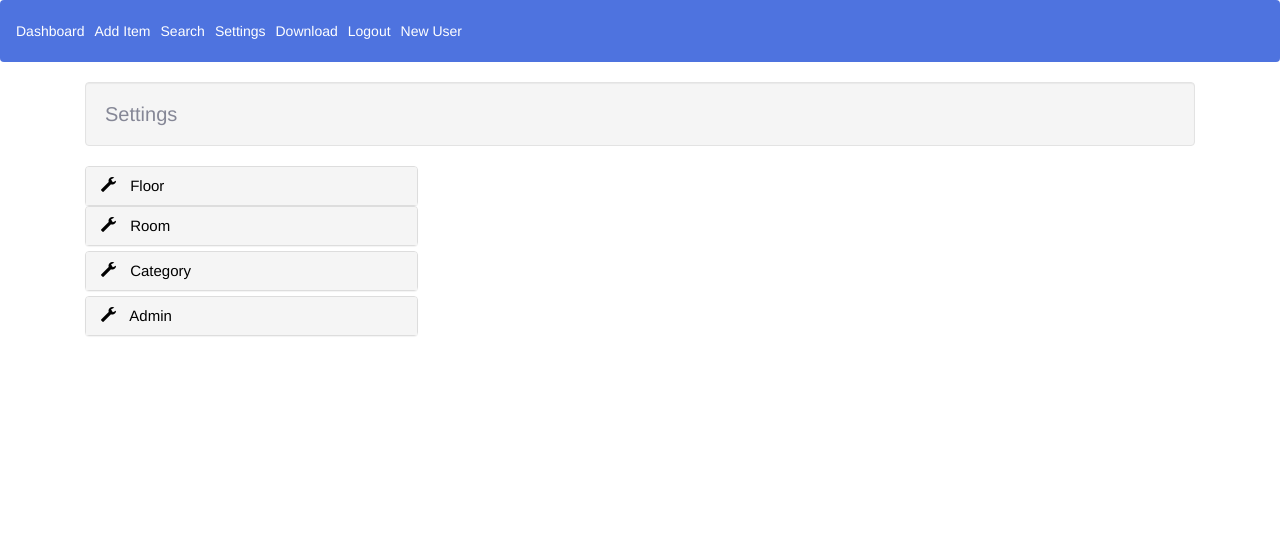
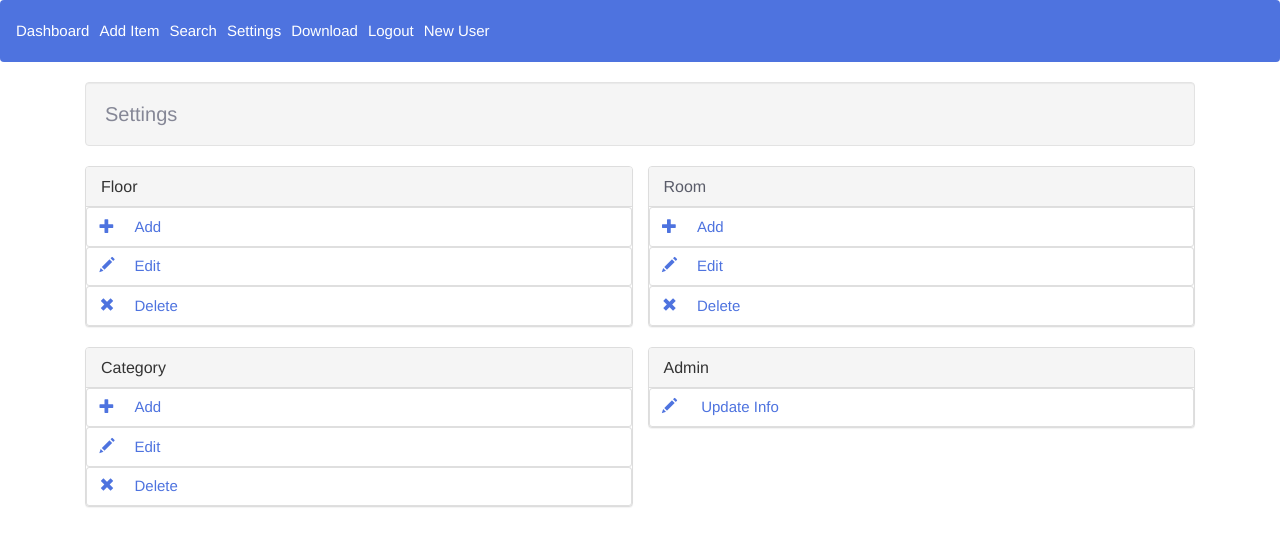
Before and after one commit to Sandace11/ICTC_Inventory_Management_System, a Django app: page /settings/ in a window 1280 px wide. Shown: the top 546 px of the page. Run offline with Django 3.2, Linux system fonts and the light colour scheme; the visitor is signed in with stand-in values (Sample User, id 1); some libraries are stand-ins or nearby versions.

Commit message:
fix dropdown on settings page

```diff
--- a/templates/inventory/main.html
+++ b/templates/inventory/main.html
@@ -8,14 +8,17 @@
    <meta http-equiv="X-UA-Compatible" content="IE=edge,chrome=1">
    <meta name="viewport" content="width=device-width, initial-scale=1.0">
    <title>Inventory</title>
-   <link href="{% static 'inventory/css/nav.css'%}" rel="stylesheet">
+   <!-- <link href="{% static 'inventory/css/nav.css'%}" rel="stylesheet"> -->
    <link rel="stylesheet" href="https://stackpath.bootstrapcdn.com/bootstrap/3.4.1/css/bootstrap.min.css" integrity="sha384-HSMxcRTRxnN+Bdg0JdbxYKrThecOKuH5zCYotlSAcp1+c8xmyTe9GYg1l9a69psu" crossorigin="anonymous">
+   <link rel="stylesheet" href="{% static 'inventory/css/bootstrap.min.css' %}">
+
    <script src="{% static 'inventory/vendor/jquery/jquery-3.3.1.slim.min.js' %}"></script>
+   <!-- <script src="//code.jquery.com/jquery-1.11.0.min.js"></script> -->
+
    <script src="https://stackpath.bootstrapcdn.com/bootstrap/3.4.1/js/bootstrap.min.js" integrity="sha384-aJ21OjlMXNL5UyIl/XNwTMqvzeRMZH2w8c5cRVpzpU8Y5bApTppSuUkhZXN0VxHd" crossorigin="anonymous"></script>
    <script src="{% static 'inventory/vendor/ajax/libs/popper/1.14.6/umd/popper.min.js' %}"></script>
    <script src="https://cdn.jsdelivr.net/npm/chart.js@2.8.0"></script>
 
-   <link rel="stylesheet" href="{% static 'inventory/css/bootstrap.min.css' %}">
 
 
 
@@ -26,11 +29,11 @@
    body {
       overflow-x: hidden;
       font-family: "Helvetica Neue", Helvetica, Arial, sans-serif;
-      font-size: 14px;
+      font-size: 15px;
    }
 
    .myDiv {
-      font-size: 13px;
+      font-size: 14px;
    }
 
    .myValue {
--- a/templates/inventory/settings.html
+++ b/templates/inventory/settings.html
@@ -3,102 +3,100 @@
 Settings
 {% endblock header%}
 {% block content%}
-<style>
-.panel-title {
-    font-family:'Helvetica Neue', Helvetica, Arial, sans-serif;
-    font-size:15px;
-}
-.panel-heading {
-    background-color: #f5f5f5;
-}
-a {
- text-decoration:none;
- color:black;
-}
- a:hover, a:focus, a:active {
-      text-decoration: none;
-      color: inherit;
- }
-
-
-</style>
-<div class="panel-group" id="accordion" style="width:30%;">
+<!-- First Item -->
+<div class="row">
+  <div class="col">
     <div class="panel panel-default">
-  <a data-toggle="collapse" data-parent="#accordion" href="#collapse1">
       <div class="panel-heading">
         <h4 class="panel-title">
-
-        <span class="glyphicon glyphicon-wrench" style="margin-right:10px;"></span>
           Floor
         </h4>
       </div>
+      <div>
+        <a href="{% url 'createfloor'%}">
+          <li class="list-group-item"><span class="glyphicon glyphicon-plus" style="margin-right:20px;"></span>Add</li>
         </a>
-    <div id="collapse1" class="panel-collapse collapse">
-
-     <a href="{% url 'createfloor'%}"> <li class="list-group-item"><span class="glyphicon glyphicon-plus" style="margin-right:20px;"></span>Add</li></a>
-  <a href="{% url 'editFloor'%}"> <li class="list-group-item"><span class="glyphicon glyphicon-pencil" style="margin-right:20px;"></span>Edit</li></a>
-      <a href="{% url 'deletefloor' %}"> <li class="list-group-item"><span class="glyphicon glyphicon-remove" style="margin-right:20px;"></span>Delete</li>
+        <a href="{% url 'editFloor'%}">
+          <li class="list-group-item"><span class="glyphicon glyphicon-pencil" style="margin-right:20px;"></span>Edit
+          </li>
+        </a>
+        <a href="{% url 'deletefloor' %}">
+          <li class="list-group-item"><span class="glyphicon glyphicon-remove" style="margin-right:20px;"></span>Delete
+          </li>
+      </div>
+    </div>
+  </div>
+  <div class="col">
+    <!-- Here -->
+    <div class="panel panel-default">
+      <div class="panel-heading">
+        <h4 class="panel-title">
+          <!-- This had to be made an inactive link otherwise it'd point to /deletefloor! -->
+          <a href="" class="text-dark text-decoration-none">Room</a>
+        </h4>
+      </div>
+      <div>
+        <a href="{% url 'createroom'%}">
+          <li class="list-group-item"><span class="glyphicon glyphicon-plus" style="margin-right:20px;"></span>Add</li>
+        </a>
+        <a href="{% url 'showRooms'%}">
+          <li class="list-group-item"><span class="glyphicon glyphicon-pencil" style="margin-right:20px;"></span>Edit
+          </li>
+        </a>
+        <a href="{% url 'deleteRoom'%}">
+          <li class="list-group-item"><span class="glyphicon glyphicon-remove" style="margin-right:20px;"></span>Delete
+          </li>
+        </a>
+      </div>
+    </div>
+  </div>
+</div>
 
 
+<!-- Second Item -->
+<div class="row">
+  <div class="col">
+    <div class="panel panel-default">
+      <div class="panel-heading">
+        <h4 class="panel-title">
+          Category
+        </h4>
+      </div>
+      <div>
+        <a href="{% url 'createCategory'%}">
+          <li class="list-group-item"><span class="glyphicon glyphicon-plus" style="margin-right:20px;"></span>Add</li>
+        </a>
+        <a href="{% url 'showCategories'%}">
+          <li class="list-group-item"><span class="glyphicon glyphicon-pencil" style="margin-right:20px;"></span>Edit
+          </li>
+        </a>
+        <a href="{% url 'deleteCategory'%}">
+          <li class="list-group-item"><span class="glyphicon glyphicon-remove" style="margin-right:20px;"></span>Delete
+          </li>
+        </a>
       </div>
     </div>
+  </div>
+  <div class="col">
+    <!-- Fourth Item -->
     <div class="panel panel-default">
-   <a data-toggle="collapse" data-parent="#accordion" href="#collapse2">
       <div class="panel-heading">
         <h4 class="panel-title">
-
-        <span class="glyphicon glyphicon-wrench" style="margin-right:10px;"></span>
-        Room
-      </h4>
-    </div>
-    </a>
-    <div id="collapse2" class="panel-collapse collapse">
-
-       <a href="{% url 'createroom'%}">  <li class="list-group-item"><span class="glyphicon glyphicon-plus" style="margin-right:20px;"></span>Add</li></a>
-    <a href="{% url 'showRooms'%}">   <li class="list-group-item"><span class="glyphicon glyphicon-pencil" style="margin-right:20px;"></span>Edit</li></a>
-      <a href="{% url 'deleteRoom'%}">   <li class="list-group-item"><span class="glyphicon glyphicon-remove" style="margin-right:20px;"></span>Delete</li></a>
-
-    </div>
-  </div>
-  <div class="panel panel-default">
-    <a data-toggle="collapse" data-parent="#accordion" href="#collapse3">
-    <div class="panel-heading">
-
-      <h4 class="panel-title">
-
-        <span class="glyphicon glyphicon-wrench" style="margin-right:10px;"></span>
-        Category
-      </h4>
-
-    </div>
-    </a>
-    <div id="collapse3" class="panel-collapse collapse">
-
-      <a href="{% url 'createCategory'%}"><li class="list-group-item"><span class="glyphicon glyphicon-plus" style="margin-right:20px;"></span>Add</li></a>
-      <a href="{% url 'showCategories'%}"><li class="list-group-item"><span class="glyphicon glyphicon-pencil" style="margin-right:20px;"></span>Edit</li></a>
-           <a href="{% url 'deleteCategory'%}"> <li class="list-group-item"><span class="glyphicon glyphicon-remove" style="margin-right:20px;"></span>Delete</li></a>
-
-    </div>
-  </div>
-  <div class="panel panel-default">
-   <a data-toggle="collapse" data-parent="#accordion" href="#collapse4">
-    <div class="panel-heading">
-      <h4 class="panel-title">
-
-        <span class="glyphicon glyphicon-wrench" style="margin-right:10px;"></span>
           Admin
         </h4>
       </div>
+      <div>
+        <a href="{% url 'editAccount'%}">
+          <li class="list-group-item">
+            <span class="glyphicon glyphicon-pencil" style="margin-right:20px;"></span>
+            Update Info
+          </li>
         </a>
-    <div id="collapse4" class="panel-collapse collapse">
-
-     <a href="{% url 'editAccount'%}"> <li class="list-group-item"><span class="glyphicon glyphicon-pencil" style="margin-right:20px;"></span>Update info</li></a>
-
+      </div>
     </div>
   </div>
 </div>
 
 
 
-
 {% endblock content%}
```
Lines whose indentation alone changed are shown as unchanged.
